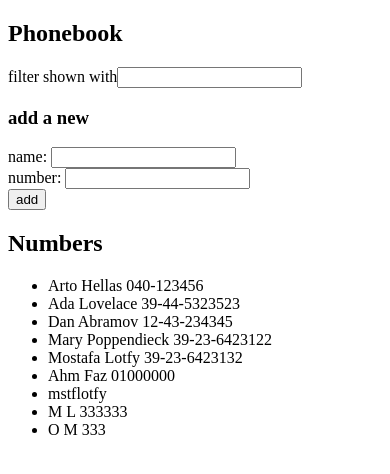
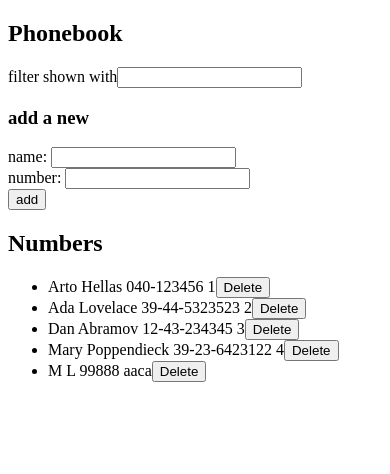
Before and after one commit to mstflotfy/fullStackOpen-exercises-submission-2024-mstflotfy, a React (Vite) app in the folder part2/thePhonebook/: page / in a window 390 px wide. Shown: the top 474 px of the page. Built offline with nearby package versions, Linux system fonts and the light colour scheme; data requests are answered from the project's data file.

Commit message:
submit 2.14: The Phonebook step 9

```diff
--- a/part2/thePhonebook/db.json
+++ b/part2/thePhonebook/db.json
@@ -21,29 +21,9 @@
       "id": "4"
     },
     {
-      "name": "Mostafa Lotfy",
-      "number": "39-23-6423132",
-      "id": "5"
-    },
-    {
-      "id": "25f3",
-      "name": "Ahm Faz",
-      "number": "01000000"
-    },
-    {
-      "id": "cd0d",
-      "name": "mstflotfy",
-      "number": ""
-    },
-    {
-      "id": "3d5a",
+      "id": "aaca",
       "name": "M L",
-      "number": "333333"
-    },
-    {
-      "id": "d4a8",
-      "name": "O M",
-      "number": "333"
+      "number": "99888"
     }
   ]
 }
--- a/part2/thePhonebook/src/App.jsx
+++ b/part2/thePhonebook/src/App.jsx
@@ -54,6 +54,19 @@ const App = () => {
         )
     : persons
 
+  const deletePerson = (person) => {
+    if (window.confirm(`Delete ${person.name}`)) {
+      console.log('Deleted')
+      personsService
+        .remove(person.id)
+        .then(deletedPerson => setPersons(persons.filter(p => p.id !== deletedPerson.id)))
+        .catch(e => {
+          alert(`Failed to delete ${person.name} :(`)
+          console.log('DELETE Error: ', e)
+        })
+    }
+  }
+
   return (
     <div>
       <h2>Phonebook</h2>
@@ -75,7 +88,8 @@ const App = () => {
 
       <h2>Numbers</h2>
 
-      <Persons personsToShow={personsToShow} />
+      <Persons personsToShow={personsToShow} deletePerson={deletePerson} />
+
     </div>
   )
 }
--- a/part2/thePhonebook/src/components/DisplayPerson.jsx
+++ b/part2/thePhonebook/src/components/DisplayPerson.jsx
@@ -1,11 +1,13 @@
-const DisplayPerson = ({personsToShow}) => {
+const DisplayPerson = ({personsToShow, deletePerson}) => {
+
   return (
     <>
       {
         personsToShow
           .map(person =>
             <li key={person.name}>
-              {person.name} {person.number}
+              {person.name} {person.number} {person.id}
+              <button onClick={() => deletePerson(person)}>Delete</button>
             </li>
           )
       }
--- a/part2/thePhonebook/src/components/Persons.jsx
+++ b/part2/thePhonebook/src/components/Persons.jsx
@@ -1,9 +1,9 @@
 import DisplayPerson from "./DisplayPerson"
 
-const Persons = ({personsToShow}) => {
+const Persons = ({personsToShow, deletePerson}) => {
   return(
     <ul>
-      <DisplayPerson personsToShow={personsToShow} />
+      <DisplayPerson personsToShow={personsToShow} deletePerson={deletePerson}/>
     </ul>
   )
 }
--- a/part2/thePhonebook/src/services/persons.js
+++ b/part2/thePhonebook/src/services/persons.js
@@ -16,8 +16,14 @@ const update = (id, newObject) => {
   return request.then(response => response.data)
 }
 
+const remove = (id) => {
+  const request = axios.delete(`${baseUrl}/${id}`)
+  return request.then(response => response.data)
+}
+
 export default {
   getAll,
   create,
-  update
+  update,
+  remove
 }
```
